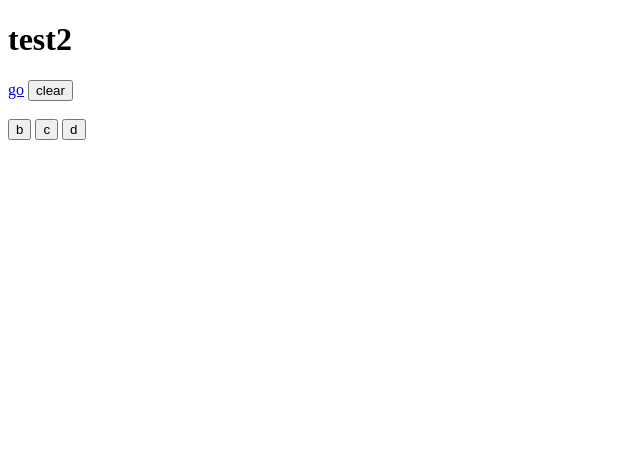
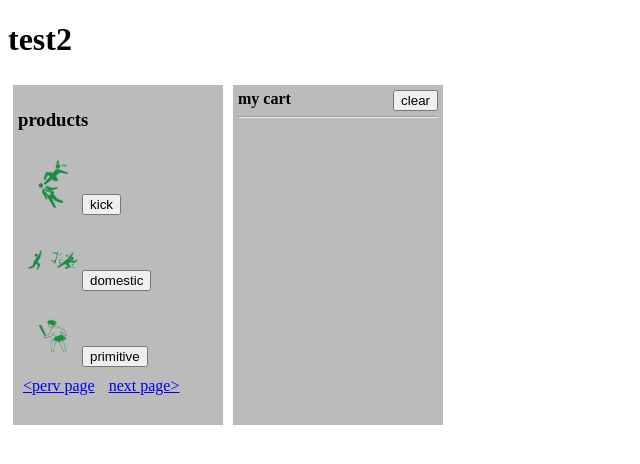
Before and after one commit to HaejinBae/test2, a plain HTML site: page cart_test220304/stest2.html in a window 1280 px wide. Shown: the whole page, without its empty margins (0-640 px from the left). Drawn offline with Linux system fonts and the light colour scheme.

Commit message:
카트 기능 개량 상품 페이지 넘기기 추가 카트 스크롤 추가 토글 기능 개선(현재 페이지의 상품추가 버튼을 찾아서 해당하는 버튼을 토글)

```diff
--- a/cart_test220304/stest.js
+++ b/cart_test220304/stest.js
@@ -1,23 +1,28 @@
 'use strict';
+
+// let keys = ['b','c','d'];
+let btns = document.getElementsByClassName('plusbtn');
+let btn_keys = [];
+for(let i=0;i<btns.length;i++){
+    btn_keys[i] = btns[i].getAttribute('id');
+}
+console.log(btn_keys);
 
 if(sessionStorage.foo!=undefined){
     document.getElementById('test').innerHTML = sessionStorage.foo;
-    for(let i=0;i<3;i++){
-        toggle(i);
-    }
+    btn_keys.forEach(v => {
+        toggle(v);
+    });
 }
 
-function plus(key,val){
-    switch(key){
-        case 0: val=`<div>${val}<img src="./images/bear.jpg">
-        <button onclick="ex(${key});">x</button></div>`; break;
-        case 1: val=`<div>${val}<img src="./images/mush1.png">
-        <button onclick="ex(${key});">x</button></div>`; break;
-        case 2: val=`<div>${val}<img src="./images/Frame0.png">
-        <button onclick="ex(${key});">x</button></div>`; break;
-    }
+
+
+function plus(key,val,img_src){
     sessionStorage.setItem(key,val);
-    document.getElementById('test').innerHTML += sessionStorage.getItem(key);
+    let data=`<div class="inCart"><img src="${img_src}">${val}
+        <button onclick="ex('${key}');">x</button></div>`;
+        //ex()의 인자를 문자열로 받아야 함에 주의
+    document.getElementById('test').innerHTML += data;
     sessionStorage.foo = document.getElementById('test').innerHTML;
     toggle(key);
 }
@@ -38,16 +43,19 @@ function ex(key){
 
 function testClear(){
     document.getElementById('test').innerHTML = null;
-    for(let i=0;i<3;i++){
-        document.getElementById(`${i}`).disabled = false;
-    }
+    btn_keys.forEach(v => {
+        document.getElementById(v).disabled = false;
+    });
     sessionStorage.clear();
 }
 
 function toggle(key){
-    if(sessionStorage.getItem(key)==undefined){
-        document.getElementById(`${key}`).disabled = false;
-    }else{
-        document.getElementById(`${key}`).disabled = true;
+    let plusbtn = document.getElementById(key);
+    if(plusbtn!=undefined){
+        if(sessionStorage.getItem(key)==undefined){
+            plusbtn.disabled = false;
+        }else{
+            plusbtn.disabled = true;
+        }
     }
 }
--- a/cart_test220304/stest2.html
+++ b/cart_test220304/stest2.html
@@ -6,20 +6,63 @@
     <meta name="viewport" content="width=device-width, initial-scale=1.0">
     <title>Document</title>
     <style>
+        a{
+            margin: 5px;
+        }
         img{
             height: 50px;
+        }
+        .inCart, .products{
+            width: 170px;
+            padding: 10px;
+        }
+        .inCart button{
+            float: right;
+            margin: 15px 0;
+        }
+        #product_page, #mycart{
+            background-color: #bbb;
+            width: 200px;
+            padding: 5px;
+            float: left;
+            margin: 5px;
+            height: 330px
+        }
+        #mycart{
+            overflow: scroll;
         }
     </style>
 </head>
 <body>
     <h1>test2</h1>
-    <a href="./stest.html">go</a>
-    <button onclick="testClear();">clear</button>
-    <br><br>
-    <button id="0" onclick="plus(0,'b');">b</button>
-    <button id="1" onclick="plus(1,'c');">c</button>
-    <button id="2" onclick="plus(2,'d');">d</button>
-    <div id="test"></div>
+
+    <div id="product_page">
+        <h3>products</h3>
+        <div class="products">
+            <img src="./images/1 (1).png">
+            <button id="e" class="plusbtn" onclick="plus('e','kick','./images/1 (1).png');">kick</button>
+        </div>
+        <div class="products">
+            <img src="./images/4.png">
+            <button id="f" class="plusbtn" onclick="plus('f','domestic','./images/4.png');">domestic</button>
+        </div>
+        <div class="products">
+            <img src="./images/1.png">
+            <button id="g" class="plusbtn" onclick="plus('g','primitive','./images/1.png');">primitive</button>
+        </div>
+        <a href="./stest.html">&lt;perv page</a>
+        <a href="./stest2.html">next page&gt;</a>
+    </div>
+
+
+    <div id="mycart">
+        <span><b>my cart</b></span>
+        <button onclick="testClear();" style="float: right;">clear</button>
+        <hr>
+
+        <div id="test"></div>
+    </div>
+
 </body>
 <script src="./stest.js"></script>
 </html>
```
Also changed, not shown: cart_test220304/stest.html (+50 -7 lines), cart_test220304/images/1 (1).png (added), cart_test220304/images/1.png (added), cart_test220304/images/4.png (added).
